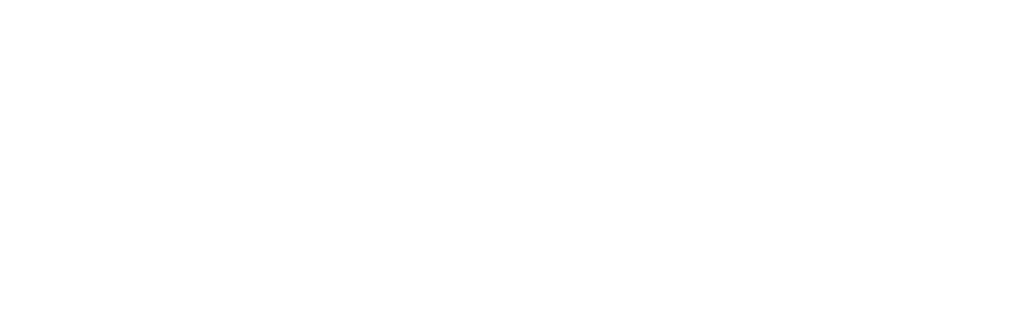
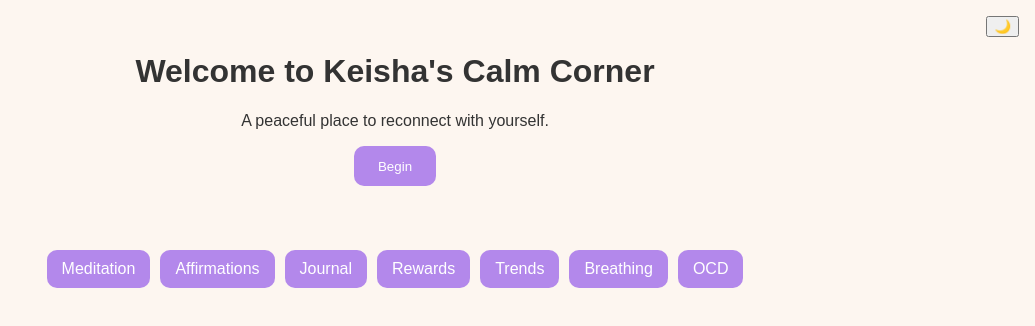
Before and after one commit to Singhkrishna03/Keisha-s-Calm-Corner, a plain HTML site: page index.html in a window 1280 px wide. Shown: the whole page, without its empty margins (245-1280 px from the left). Drawn offline with Linux system fonts and the light colour scheme; files that its build step writes are made by us from their sources.

Commit message:
Add files via upload

```diff
--- a/affirmations.html
+++ b/affirmations.html
@@ -1 +1 @@
-<!-- Placeholder content for affirmations.html with new UI and functionality -->
+<!DOCTYPE html><html><head><title>Affirmations</title><link rel='stylesheet' href='css/style.css'></head><body><h1>Daily Affirmations</h1><nav><a href='index.html'>Back</a></nav></body></html>
--- a/index.html
+++ b/index.html
@@ -1 +1,30 @@
-<!-- Placeholder content for index.html with new UI and functionality -->
+<!DOCTYPE html>
+<html lang="en">
+<head>
+  <meta charset="UTF-8" />
+  <meta name="viewport" content="width=device-width, initial-scale=1.0" />
+  <title>Keisha's Calm Corner</title>
+  <link rel="stylesheet" href="css/style.css" />
+</head>
+<body>
+  <button class="toggle-mode" onclick="toggleMode()">🌙</button>
+  <header>
+    <div class="greeting" id="greeting"></div>
+    <h1>Welcome to Keisha's Calm Corner</h1>
+    <p>A peaceful place to reconnect with yourself.</p>
+    <button class="start-btn" onclick="startMeditation()">Begin</button>
+  </header>
+
+  <nav>
+    <a href="index.html">Meditation</a>
+    <a href="affirmations.html">Affirmations</a>
+    <a href="journal.html">Journal</a>
+    <a href="rewards.html">Rewards</a>
+    <a href="trends.html">Trends</a>
+    <a href="breathing.html">Breathing</a>
+    <a href="ocd.html">OCD</a>
+  </nav>
+
+  <script src="js/script.js"></script>
+</body>
+</html>
--- /dev/null
+++ b/style.css
@@ -0,0 +1,42 @@
+body {
+  font-family: 'Quicksand', sans-serif;
+  margin: 0;
+  padding: 0;
+  background-color: #fdf6f0;
+  color: #333;
+  transition: background-color 0.5s, color 0.5s;
+}
+body.dark-mode {
+  background-color: #1e1e2f;
+  color: #eee;
+}
+header {
+  text-align: center;
+  padding: 2rem 1rem;
+}
+.toggle-mode {
+  position: absolute;
+  top: 1rem;
+  right: 1rem;
+}
+.start-btn {
+  background-color: #b388eb;
+  color: white;
+  border: none;
+  padding: 0.8rem 1.5rem;
+  border-radius: 10px;
+  cursor: pointer;
+}
+nav {
+  display: flex;
+  justify-content: center;
+  gap: 10px;
+  margin-top: 2rem;
+}
+nav a {
+  text-decoration: none;
+  padding: 10px 15px;
+  background-color: #b388eb;
+  color: white;
+  border-radius: 10px;
+}
```
Also changed, not shown: breathe.html (added, +1 -0 lines), breathing.html (+1 -1 lines), journal.html (+1 -1 lines), meditation.html (+1 -1 lines), ocd.html (+1 -1 lines), rewards.html (+1 -1 lines), script.js (added, +24 -0 lines), trends.html (+1 -1 lines).
